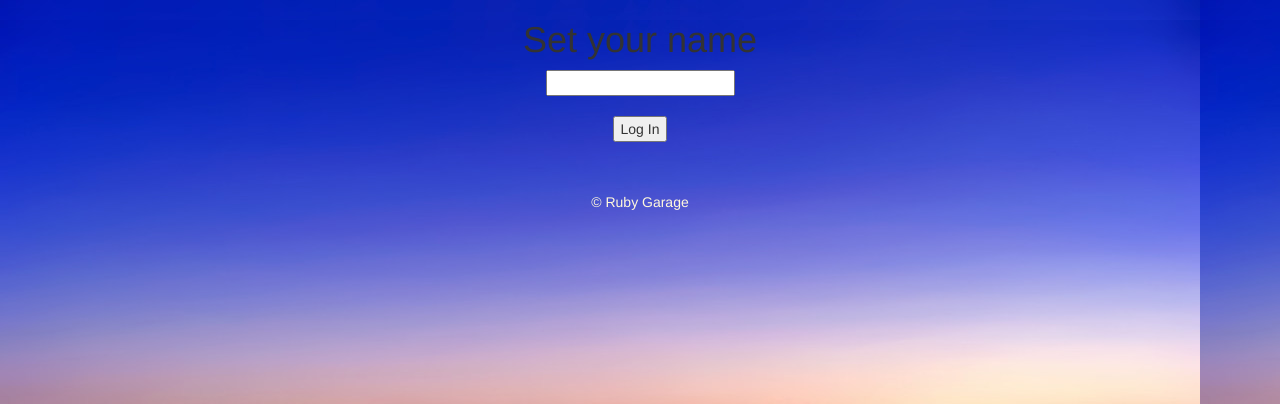
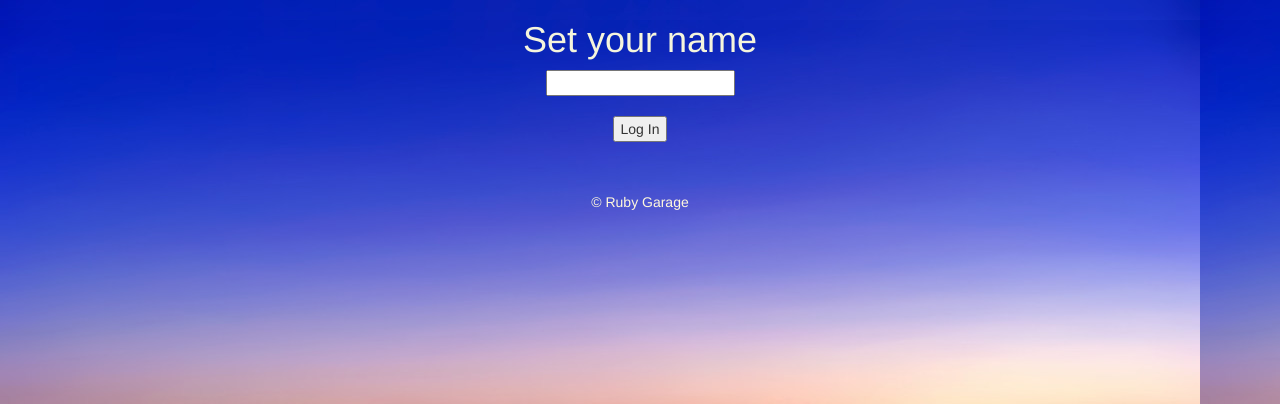
Before and after one commit to dyadya666/task_manager_flask, a Flask app: template app/templates/login.html in a window 1280 px wide. Shown: the top 404 px of the page. Run offline with Flask 2, Linux system fonts and the light colour scheme; the template is opened without the code that fills it: values that come from a table or form of the project are taken from there, others are empty; some libraries are stand-ins or nearby versions.

Commit message:
fix login_view

```diff
--- a/app/templates/login.html
+++ b/app/templates/login.html
@@ -1,7 +1,7 @@
 {% extends 'base.html' %}
 
 {% block content %}
-<h1>Set your name</h1>
+<h1 style="color: beige">Set your name</h1>
 
 {{form.nickname.ValidationError}}
 <form action="" method="post">
```
